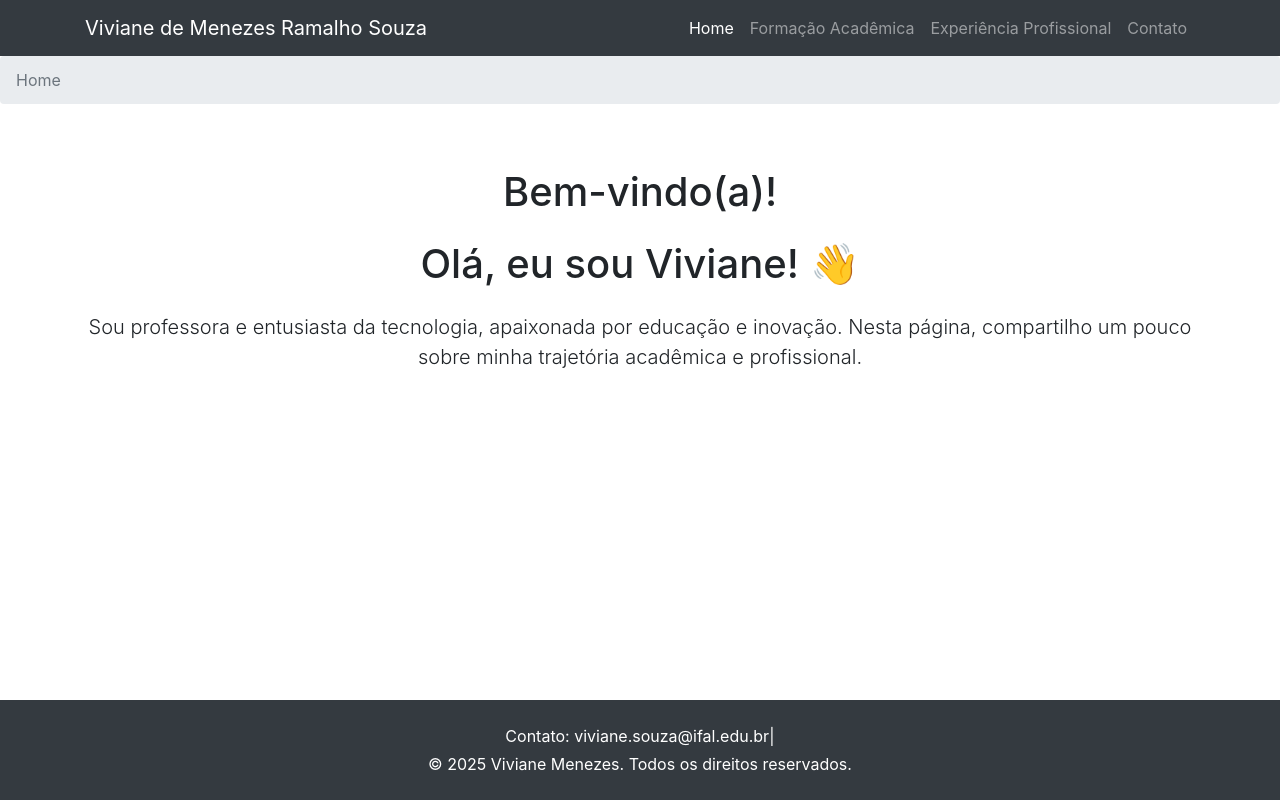
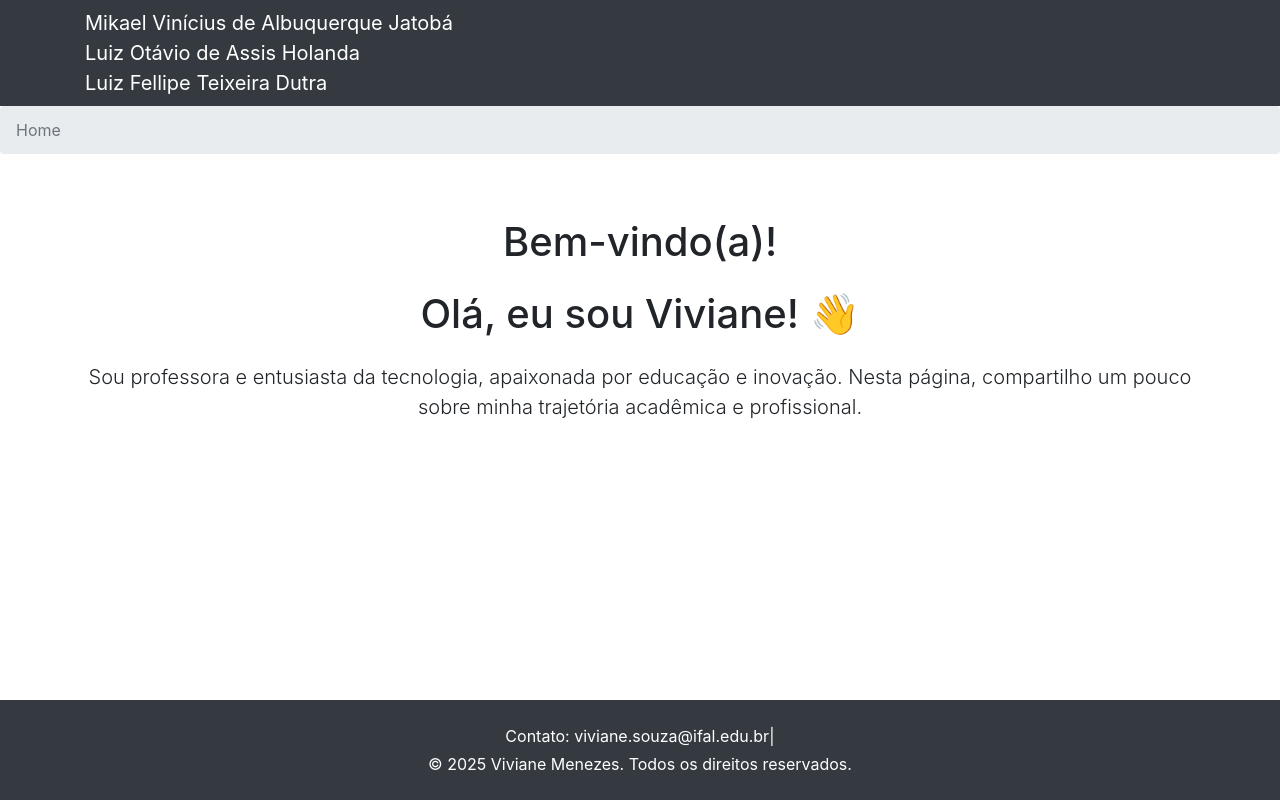
Before and after one commit to MikaelJatoba/IFALNaMao, a plain HTML site: page index.html in a window 1280 px wide. Drawn offline with nearby package versions, Linux system fonts and the light colour scheme; a script that the page names is missing.

Commit message:
Update index.html

```diff
--- a/index.html
+++ b/index.html
@@ -41,27 +41,18 @@
   <!-- Barra de navegação -->
   <nav class="navbar navbar-expand-lg navbar-dark bg-dark">
     <div class="container">
-      <a class="navbar-brand" href="#">Viviane de Menezes Ramalho Souza</a>
+        <div class="d-flex flex-column mr-auto">
+            <a class="navbar-brand p-0" href="#">Mikael Vinícius de Albuquerque Jatobá</a>
+            <a class="navbar-brand p-0" href="#">Luiz Otávio de Assis Holanda</a>
+            <a class="navbar-brand p-0" href="#">Luiz Fellipe Teixeira Dutra</a>
+        </div>
+
         <button class="navbar-toggler" type="button" data-toggle="collapse" data-target="#navbarNav"
             aria-controls="navbarNav" aria-expanded="false" aria-label="Alterna navegação">
             <span class="navbar-toggler-icon"></span>
         </button>
 
-      <div class="collapse navbar-collapse" id="navbarNav">
-        <ul class="navbar-nav ml-auto">
-          <li class="nav-item active">
-            <a class="nav-link" href="#">Home <span class="sr-only">(Página atual)</span></a>
-          </li>
-          <li class="nav-item">
-            <a class="nav-link" href="formacao.html">Formação Acadêmica</a>
-          </li>
-          <li class="nav-item">
-            <a class="nav-link" href="experiencia.html">Experiência Profissional</a>
-          </li>
-          <li class="nav-item">
-            <a class="nav-link" href="#contato.html">Contato</a>
-          </li>
-        </ul>
+        <div class="collapse navbar-collapse id="navbarNav">
             </div>
     </div>
 </nav>
```
Lines whose indentation alone changed are shown as unchanged.
